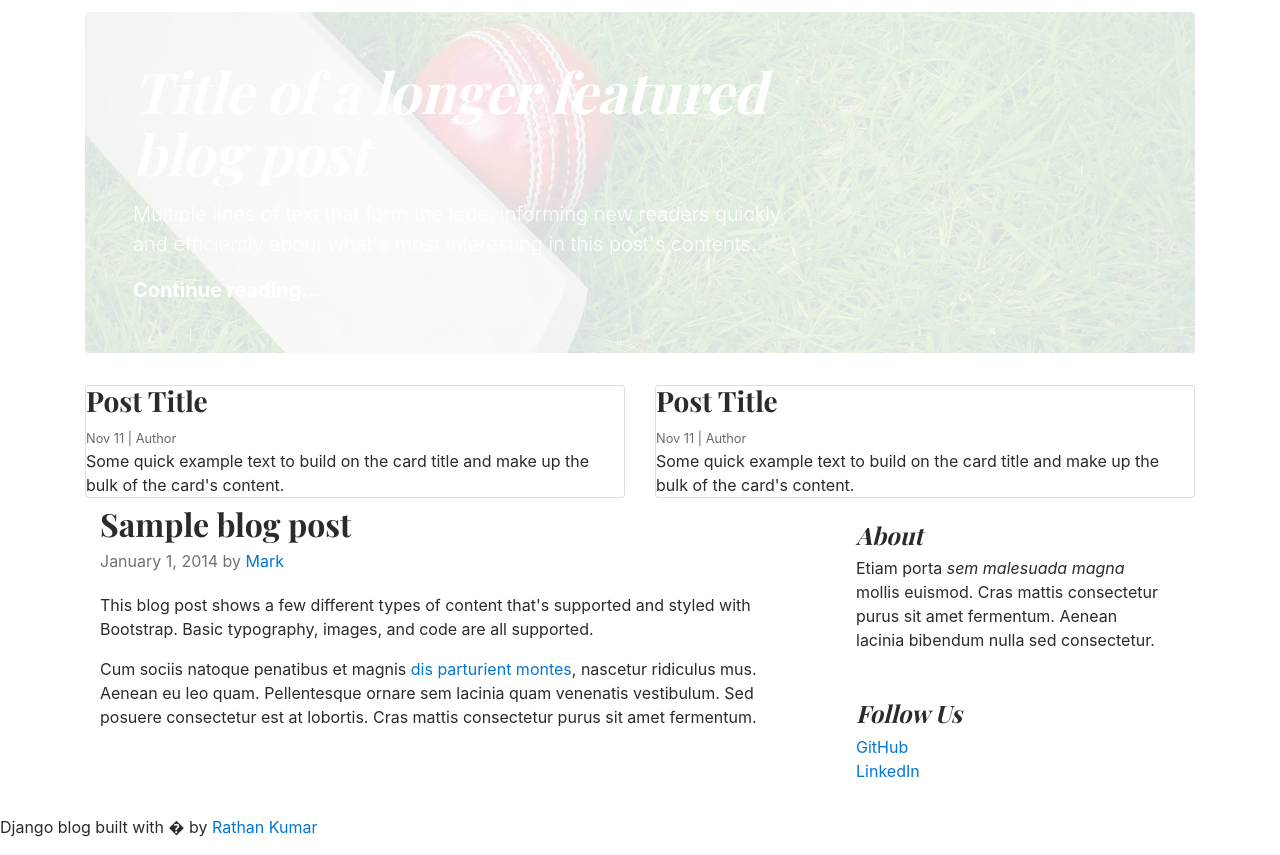
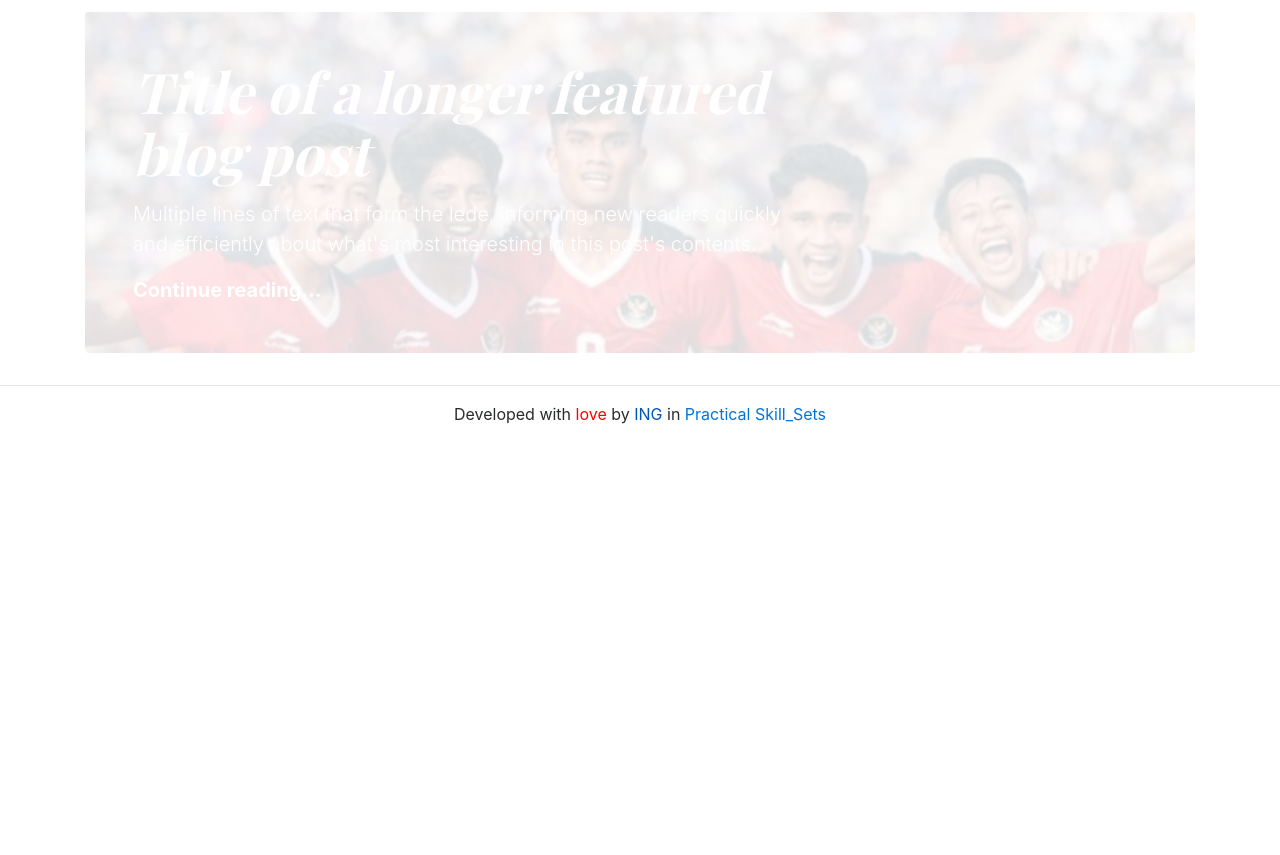
Before and after one commit to gurnitha/2466-dj5-blog-app, a Django app: template templates/base.html in a window 1280 px wide. Shown: the part 134-989 px from the top of the page. After the commit the page ends 558 px from the top, so only its background shows below. Run offline with Django 5.2, Linux system fonts and the light colour scheme; the template is opened without the code that fills it, so the values that code supplies are empty.

Commit message:
13. Template inheritance bagian 2: extends base.html pada laman home

```diff
--- a/app/blog/views.py
+++ b/app/blog/views.py
@@ -6,5 +6,4 @@ from django.shortcuts import render
 # Create your views here.
 
 def home_view(request):
-	# return render(request, "blog/index.html")
-	return render(request, "base.html")
+	return render(request, "blog/index.html")
--- a/templates/base.html
+++ b/templates/base.html
@@ -49,7 +49,7 @@
 
         <!-- hero image -->
         <div class="jumbotron p-3 p-md-5 text-white rounded bg-dark"
-            style="background-image: url({% static 'images/cricket.jpg' %});
+            style="background-image: url({% static 'images/national_team.png' %});
             background-blend-mode: overlay;background-size:cover;">
             <div class="col-md-8 px-0">
                 <h1 class="display-4 font-italic">Title of a longer featured blog post</h1>
@@ -60,63 +60,16 @@
         <!-- hero image end -->
 
         <!-- content -->
-        <div class="row mb-2">
-            <div class="col-md-6">
-                <div class="card" >
-                    <div class="card-body">
-                        <h3>Post Title</h3>
-                        <small class="mb-1 text-muted">Nov 11 | Author</small>
-                        <p class="card-text">Some quick example text to build on the card title and make up the bulk of the card's content.</p>
-                    </div>
-                </div>
-            </div>
-            <div class="col-md-6">
-                <div class="card" >
-                    <div class="card-body">
-                        <h3>Post Title</h3>
-                        <small class="mb-1 text-muted">Nov 11 | Author</small>
-                        <p class="card-text">Some quick example text to build on the card title and make up the bulk of the card's content.</p>
-                    </div>
-                </div>
-            </div>
-        </div>
-
-        <main role="main" class="container">
-            <div class="row">
-                <div class="col-md-8 blog-main">
-                    <div class="blog-post">
-                        <h2 class="blog-post-title">Sample blog post</h2>
-                        <p class="blog-post-meta">January 1, 2014 by <a href="#">Mark</a></p>
-                        <p>This blog post shows a few different types of content that's supported and styled with Bootstrap. Basic typography, images, and code are all supported.</p>
-                        <p>Cum sociis natoque penatibus et magnis <a href="#">dis parturient montes</a>, nascetur ridiculus mus. Aenean eu leo quam. Pellentesque ornare sem lacinia quam venenatis vestibulum. Sed posuere consectetur est at lobortis. Cras mattis consectetur purus sit amet fermentum.</p>
-                    </div>
-                    <!-- /.blog-post -->
-                </div>
-                <!-- /.blog-main -->
-                <aside class="col-md-4 blog-sidebar">
-                    <div class="p-3 mb-3 bg-light rounded">
-                        <h4 class="font-italic">About</h4>
-                        <p class="mb-0">Etiam porta <em>sem malesuada magna</em> mollis euismod. Cras mattis consectetur purus sit amet fermentum. Aenean lacinia bibendum nulla sed consectetur.</p>
-                    </div>
-                    <div class="p-3">
-                        <h4 class="font-italic">Follow Us</h4>
-                        <ol class="list-unstyled">
-                            <li><a href="#">GitHub</a></li>
-                            <li><a href="#">LinkedIn</a></li>
-                        </ol>
-                    </div>
-                </aside>
-                <!-- /.blog-sidebar -->
-            </div>
-            <!-- /.row -->
-        </main>
+        {% block content %}
+        {% endblock content %}
         <!-- content end -->
 
     </div>
 
     <!-- footer -->
     <footer class="blog-footer">
-        <p>Django blog built with � by <a href="#">Rathan Kumar</a></p>
+        <hr />
+        <p style="text-align: center;">Developed with <span style="color:red;">love</span> by <span style="color:#0056B3;">ING</span> in <a href="#">Practical Skill_Sets</a></p>
     </footer>
     <!-- footer end -->
 
```
Also changed, not shown: templates/blog/index.html (+7 -54 lines), README.md, app/blog/static/images/national_team.png (added).
